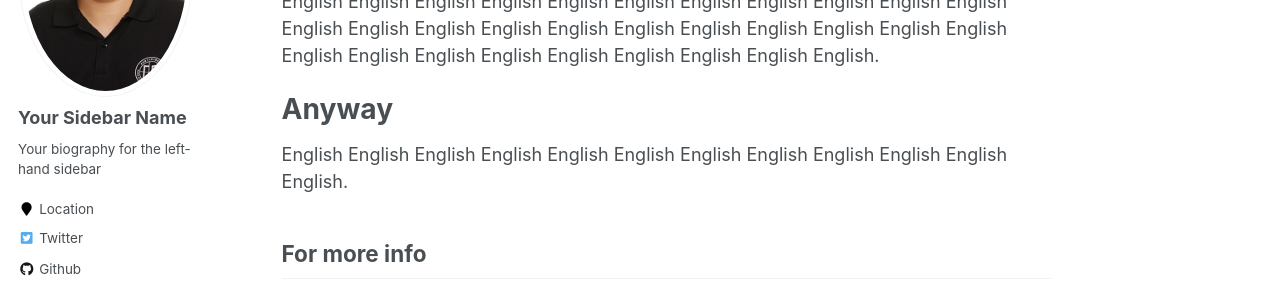
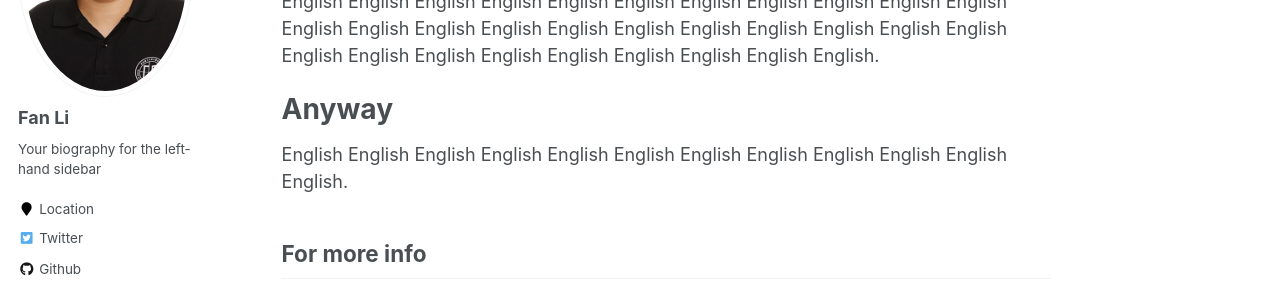
Before and after one commit to LeeLaughAn/LeeLaughAn.github.io, a Jekyll site: the page built from _pages/about.md, in a window 1280 px wide. Shown: the part 270-562 px from the top of the page. Built offline with Jekyll 4.4.1, drawn with Linux system fonts in a browser that asks for light colours; some web fonts are replaced.

Commit message:
Update _config.yml

```diff
--- a/_config.yml
+++ b/_config.yml
@@ -80,7 +80,7 @@ analytics:
 
 # Site Author
 author:
-  name             : "Your Sidebar Name"
+  name             : "Fan Li"
   avatar           : "../images/profile.png"
   bio              : "Your biography for the left-hand sidebar"
   location         : "Location"
```
